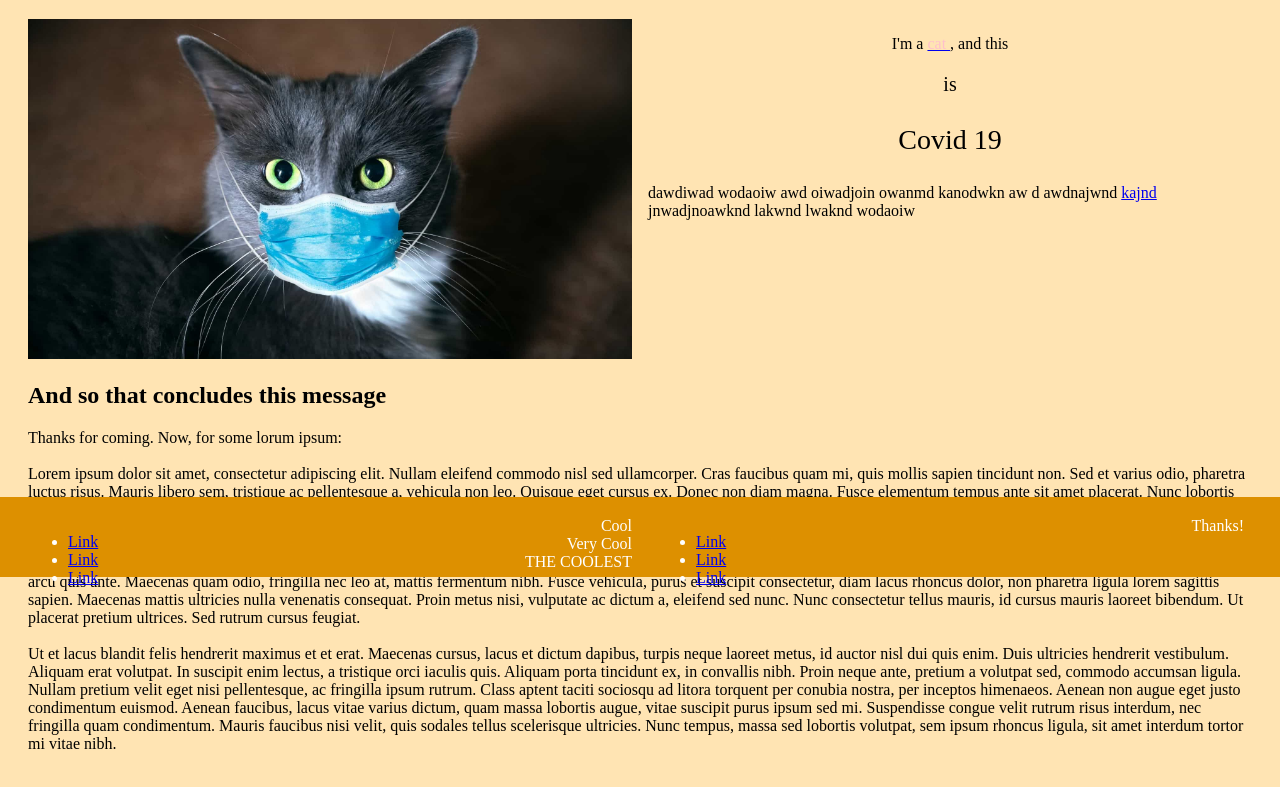
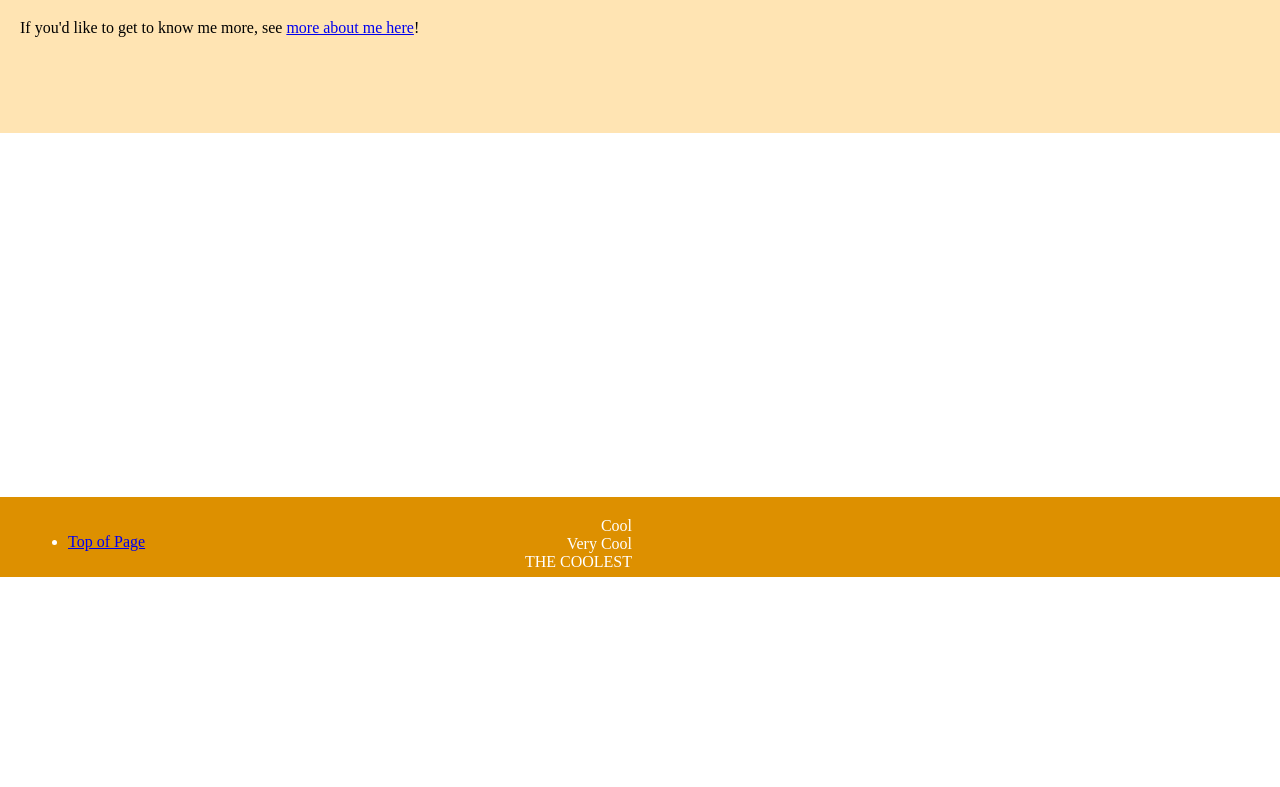
Before and after one commit to Challengers-Tech/js-tut1, a website built with Parcel: page src/index.html in a window 1280 px wide. Shown: the part 223-1010 px from the top of the page. After the commit the page ends 800 px from the top, so only its background shows below. Built offline with nearby package versions, Linux system fonts and the light colour scheme.

Commit message:
updates container extensions and simplify index

```diff
--- a/package.json
+++ b/package.json
@@ -4,7 +4,8 @@
   "description": "Its a tut",
   "main": "javascript.js",
   "scripts": {
-    "watch": "parcel ./src/index.html",
+    "start": "parcel src/*.html --port 1234 --open",
+    "build": "parcel build src/*.html",
     "test": "echo \"Error: no test specified\" && exit 1"
   },
   "repository": {
@@ -19,5 +20,6 @@
   "homepage": "https://github.com/Challengers-Tech/js-tut1#readme",
   "devDependencies": {
     "parcel-bundler": "^1.12.4"
-  }
+  },
+  "dependencies": {}
 }
--- a/src/index.html
+++ b/src/index.html
@@ -22,51 +22,9 @@
         <div id="main">
             <h1>This is Me!</h1>
 
-            <div class="row">
-                <div class="col-2">
-                    <img style="width: 100%;" src="img/covidcat.jpg" />
-                </div>
-
-                <div class="col-2 text-center">
-                    <p>
-                        I'm a
-
-                        <a href="#cats">
-                            <span style="color: pink;">
-                                cat
-                            </span>
-                        </a>
-                        , and this
-                    </p>
-                    <p style="font-size: 1.25em;">is</p>
-                    <p style="font-size: 1.75em;">Covid 19</p>
-
-                    <div class="text-left">
-                        <p>
-                            dawdiwad wodaoiw awd oiwadjoin owanmd kanodwkn aw
-                            d awdnajwnd <a href="img/covidcat.jpg">kajnd</a> jnwadjnoawknd lakwnd lwaknd wodaoiw
-                        </p>
-                    </div>
-
-                </div>
-            </div>
-
-            <div class="row">
-                <div class="col-4">
-                    <h2>And so that concludes this message</h2>
-                    <p>
-                        Thanks for coming. Now, for some lorum ipsum: <br>
-                        <br>
-                        Lorem ipsum dolor sit amet, consectetur adipiscing elit. Nullam eleifend commodo nisl sed ullamcorper. Cras faucibus quam mi, quis mollis sapien tincidunt non. Sed et varius odio, pharetra luctus risus. Mauris libero sem, tristique ac pellentesque a, vehicula non leo. Quisque eget cursus ex. Donec non diam magna. Fusce elementum tempus ante sit amet placerat. Nunc lobortis aliquam eleifend. Cras imperdiet est quam, quis laoreet lectus tristique condimentum. Pellentesque elementum lectus non consequat maximus. Sed egestas, odio nec commodo feugiat, nisi lorem pharetra quam, at pharetra nisl massa sit amet nisl. Suspendisse sagittis justo eu urna tincidunt porta. Nullam non cursus ante.
-                        <br>
-                        <br>
-                        Aenean eget tortor ac risus rhoncus pellentesque non nec dolor. Vestibulum consequat auctor porttitor. Quisque porta, ex non scelerisque luctus, leo ante bibendum ipsum, ut dignissim turpis arcu quis ante. Maecenas quam odio, fringilla nec leo at, mattis fermentum nibh. Fusce vehicula, purus et suscipit consectetur, diam lacus rhoncus dolor, non pharetra ligula lorem sagittis sapien. Maecenas mattis ultricies nulla venenatis consequat. Proin metus nisi, vulputate ac dictum a, eleifend sed nunc. Nunc consectetur tellus mauris, id cursus mauris laoreet bibendum. Ut placerat pretium ultrices. Sed rutrum cursus feugiat.
-                        <br>
-                        <br>
-                        Ut et lacus blandit felis hendrerit maximus et et erat. Maecenas cursus, lacus et dictum dapibus, turpis neque laoreet metus, id auctor nisl dui quis enim. Duis ultricies hendrerit vestibulum. Aliquam erat volutpat. In suscipit enim lectus, a tristique orci iaculis quis. Aliquam porta tincidunt ex, in convallis nibh. Proin neque ante, pretium a volutpat sed, commodo accumsan ligula. Nullam pretium velit eget nisi pellentesque, ac fringilla ipsum rutrum. Class aptent taciti sociosqu ad litora torquent per conubia nostra, per inceptos himenaeos. Aenean non augue eget justo condimentum euismod. Aenean faucibus, lacus vitae varius dictum, quam massa lobortis augue, vitae suscipit purus ipsum sed mi. Suspendisse congue velit rutrum risus interdum, nec fringilla quam condimentum. Mauris faucibus nisi velit, quis sodales tellus scelerisque ultricies. Nunc tempus, massa sed lobortis volutpat, sem ipsum rhoncus ligula, sit amet interdum tortor mi vitae nibh.
-                    </p>
-                </div>
-            </div>
+            <p>
+                If you'd like to get to know me more, see <a href="#more_info">more about me here</a>!
+            </p>
         </div>
     </div>
 
@@ -74,9 +32,7 @@
     <div id="footer" class="footer row">
         <div class="col-1">
             <ul>
-                <li><a href="#dawndoabdoiwan">Link</a></li>
-                <li><a href="#">Link</a></li>
-                <li><a href="#">Link</a></li>
+                <li><a href="#top">Top of Page</a></li>
             </ul>
         </div>
 
@@ -85,16 +41,7 @@
         </div>
 
         <div class="col-2">
-            <div class="col-2">
-                <ul>
-                    <li><a href="#">Link</a></li>
-                    <li><a href="#">Link</a></li>
-                    <li><a href="#">Link</a></li>
-                </ul>
-            </div>
-            <div class="col-2 text-right">
-                Thanks!
-            </div>
+            <!-- Nothing Here! -->
         </div>
     </div>
     <!-- Include jQuery -->
--- a/src/javascript.js
+++ b/src/javascript.js
@@ -1,4 +1,52 @@
+/*
+This is just a test. It should appear as a comment.
 
+DATA TYPES
+
+Number  - a number value (1, 1.34)
+Boolean - a truthy or falsy value (TRUE or FALSE)
+Char    - a single character (`a` or `+`)
+
+String  - an array of characters (for ex: `a+b isa sampl`)
+Array   - a list of values. Use `[x]` to access, where x is the key.
+    For example:
+    var arr1 = []; // empty array
+    arr1[0] = "zero"; // sets the value at position 0 to "zero"
+    arr1[1] = "onetwothree"; // sets the value at position 1 to "onetwothree"
+
+Object - An object can contain properties and methods. It is created with {}
+    Similar to an array, an object may contain multiple values
+    It can also contain functions, or other objects. The main difference here, is
+    that the "key" can be a string. See person1 for an example below.
+
+
+VARIABLES
+*/
+
+var myName = "Justin";
+var myLastName = "Challenger";
+var dateBornYear = 1993;
+var dateBornMonth = 9;
+
+
+var person1 = {
+    name: { // this `name` key points to a value that is also an object
+        firstName: "Justin",
+        lastName: "Challenger"
+    },
+    dobYear: 1993,
+    dobMonth: 9,
+    aliases: [ // the `aliases` key points to an array value
+        "iAmHokum",
+        "ThatGuySlim"
+    ]
+};
+
+// Runs after the page loads
 $(document).ready(() => {
-    console.log("The page is ready!");
+    console.log("The page is ready! My name is ", person1);
+    console.log("And his name is: " + person1.name.firstName );
+
+    console.log("Person1 is an object, and contains an object `name`", person1.name);
+    console.log("Person1 is an object, and contains an array of `aliases`", person1.aliases);
 });
--- a/src/styles.css
+++ b/src/styles.css
@@ -66,25 +66,21 @@ body {
 .col-1 {
     width: 25%;
     float: left;
-    display: inline-block;
     padding: 0 0.5em;
 }
 .col-2 {
     width: 50%;
     float: left;
-    display: inline-block;
     padding: 0 0.5em;
 }
 .col-3 {
     width: 75%;
     float: left;
-    display: inline-block;
     padding: 0 0.5em;
 }
 .col-4 {
     width: 100%;
     float: left;
-    display: inline-block;
     padding: 0 0.5em;
 }
 
```
Also changed, not shown: .devcontainer/devcontainer.json, 2 other files.
